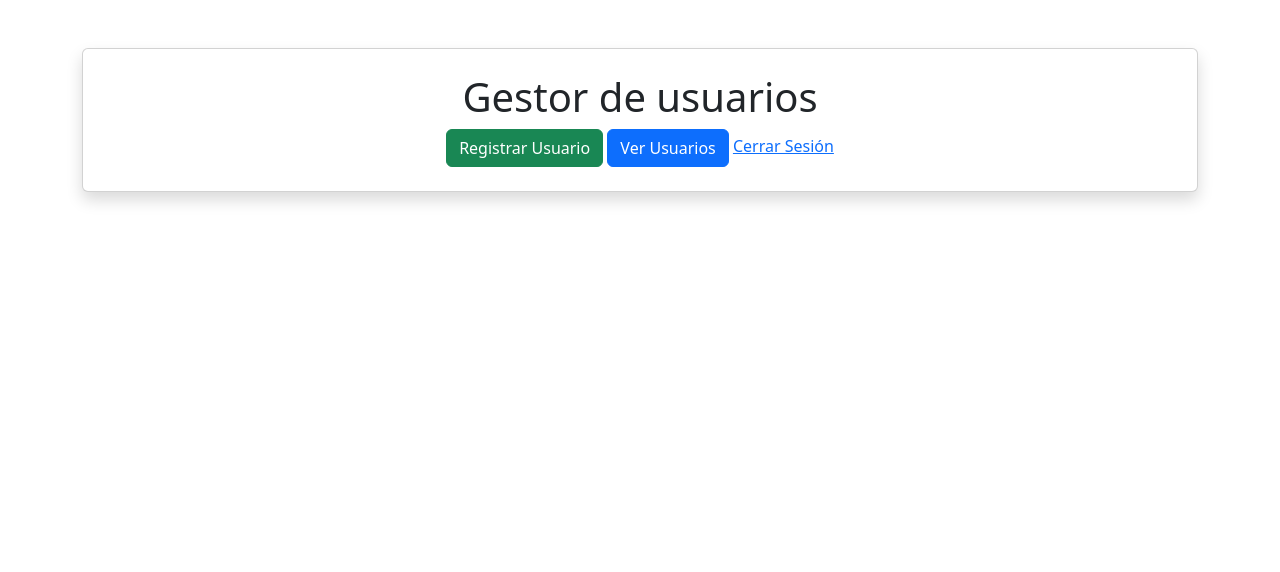
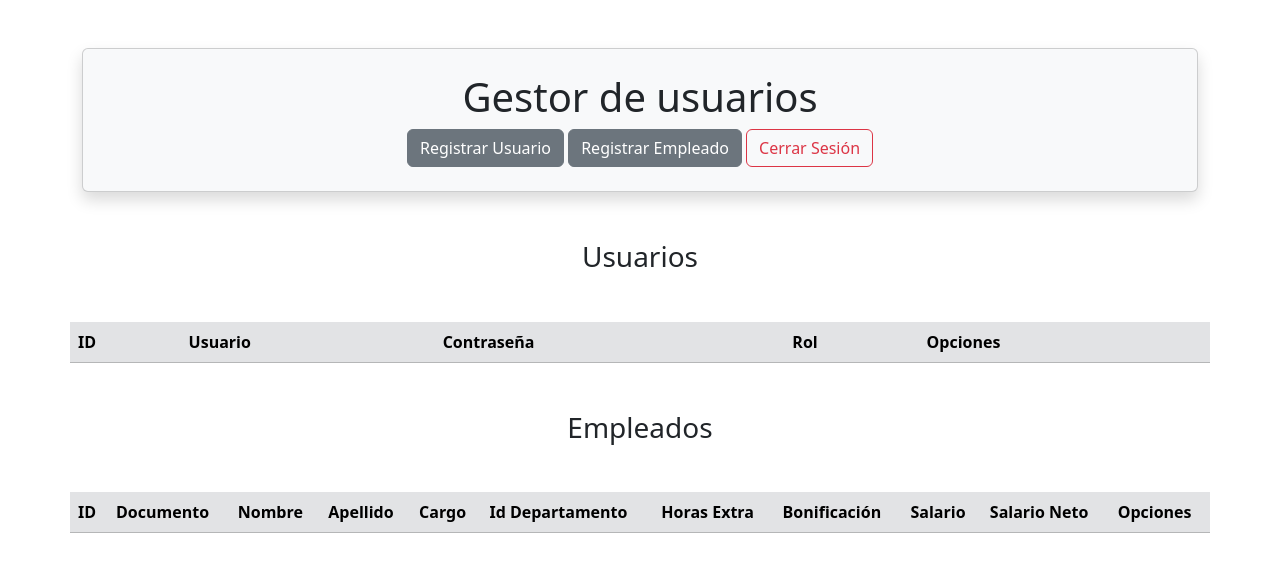
Before and after one commit to linzam31/Gest_Usu_DanielaZ, a Flask app: page / in a window 1280 px wide. Shown: the top 572 px of the page. Run offline with Flask 3, Linux system fonts and the light colour scheme; lists and menus that the app fills with data are empty.

Commit message:
diseño panel empleado

```diff
--- a/app.py
+++ b/app.py
@@ -12,35 +12,8 @@ def inicio():
     return render_template("index.html")
 
 #crear la ruta para registrar usuarios
-@app.route('/guardar_usuario', methods=['POST'])
-def guardar_usuario():
 
-    usuario = request.form['txtnombre']
-    password = request.form['txtpass']
-    rolusu = request.form['txtrol']
-    documento = request.form['txtdocumento']
-
-    #llamar a la conexión
-
-    conn = conectar()
-    cursor = conn.cursor()
-
-    #crear el sql
-    sql = "INSERT INTO usuarios (usuario, pasword, rol, docu_emple) VALUES (%s,%s,%s,%s) "
-    cursor.execute(sql,(usuario, password, rolusu, documento))
-    conn.commit()
-
-
-    return "Usuario guardado"
 
 
 if __name__ == '__main__':
     app.run(debug=True)
-
-
-
-
-
-
-#validar que el empleado ya exista:       o no en la base de datos
-# si no existe: no esta registrado el empleado
--- a/static/style.css
+++ b/static/style.css
@@ -6,3 +6,8 @@ font-family: Arial, Helvetica, sans-serif;
 h1{
     font-weight: bold;
 }
+
+table{
+    border-radius: 20px;
+
+}
--- a/templates/index.html
+++ b/templates/index.html
@@ -9,23 +9,91 @@
 
 </head>
 <body>
-    <div class="container mt-5">
-        <div class="card shadow p-4">
+    <div class="container  mt-5">
+        <div class="card shadow bg-light p-4">
             <h1 class="text-center">Gestor de usuarios</h1>
             <div class="text-center">
-                <button type = "button" class="btn btn-success" data-bs-toggle="modal" data-bs-target="#myModal">
+                <button type = "button" class="btn btn-secondary" data-bs-toggle="modal" data-bs-target="#myModal">
                 Registrar Usuario
                 </button>
-                <button class="btn btn-primary">
-                    Ver Usuarios
+                <button class="btn btn-secondary" data-bs-toggle="modal" data-bs-target="#myModal2">
+                    Registrar Empleado
                 </button>
-                <a href="{{url_for('salir')}}">Cerrar Sesión</a>
+                <a href="{{url_for('salir')}}" class="btn btn-outline-danger">Cerrar Sesión</a>
             </div>
 
             <!-- llamar al modal-->
             {% include 'registrarusu.html' %}
+            {% include 'regis_emple.html' %}
         </div>
     </div>
+    <h3 class="text-center mt-5">Usuarios</h3>
+    <table class="table table-secondary container my-5">
+            <thead>
+                <tr>
+                    <th >ID</th>
+                    <th >Usuario</th>
+                    <th >Contraseña</th>
+                    <th >Rol</th>
+                    <th >Opciones</th>
+                </tr>
+            </thead>
+            <tbody>
+                {% for x in user %}
+                <tr>
+                    <td>{{ x[0]}}</td>
+                    <td>{{ x[1]}}</td>
+                    <td>{{ x[2]}}</td>
+                    <td>{{ x[3]}}</td>
+                    <td>
+                        <a href="{{url_for('editar_usu', id=x[0])}}" class="btn btn-outline-secondary">Editar</a>
+                        <a href="{{url_for('eliminar_usuario', id=x[0])}}" class="btn btn-outline-danger"
+                        onclick="return confirm('¿Estas seguro que deseas eliminar este usuario?')">Eliminar</a>
+                </tr>
+                {% endfor %}
+            </tbody>
+    </table>
+
+            <h3 class="text-center mt-5">Empleados</h3>
+    <table class="table table-secondary container my-5">
+            <thead>
+                <tr>
+                    <th >ID</th>
+                    <th >Documento</th>
+                    <th >Nombre</th>
+                    <th >Apellido</th>
+                    <th >Cargo</th>
+                    <th >Id Departamento</th>
+                    <th >Horas Extra</th>
+                    <th >Bonificación</th>
+                    <th >Salario</th>
+                    <th >Salario Neto</th>
+                    <th >Opciones</th>
+                </tr>
+            </thead>
+            <tbody>
+                {% for e in emple %}
+                <tr>
+                    <td>{{ e[0]}}</td>
+                    <td>{{ e[1]}}</td>
+                    <td>{{ e[2]}}</td>
+                    <td>{{ e[3]}}</td>
+                    <td>{{ e[4]}}</td>
+                    <td>{{ e[11]}}</td>
+                    <td>{{ e[6]}}</td>
+                    <td>{{ e[7]}}</td>
+                    <td>{{ e[5]}}</td>
+                    <td>{{ e[10]}}</td>
+
+                    <td>
+                        <a href="{{url_for('editar_empleado', id=e[0])}}" class="btn btn-outline-secondary">Editar</a>
+                        <a href="{{url_for('eliminar_empleado', id=e[0])}}" class="btn btn-outline-danger"
+                        onclick="return confirm('¿Estas seguro que deseas eliminar este empleado?')">Eliminar</a>
+                </tr>
+                {% endfor %}
+            </tbody>
+    </table>
+
 </body>
 </html>
 
--- /dev/null
+++ b/templates/regis_emple.html
@@ -0,0 +1,94 @@
+<!DOCTYPE html>
+<html lang="en">
+
+<head>
+    <meta charset="UTF-8">
+    <meta name="viewport" content="width=device-width, initial-scale=1.0">
+    <link rel="stylesheet" href="{{url_for('static', filename='estilo.css')}}">
+    <link href="https://cdn.jsdelivr.net/npm/bootstrap@5.3.8/dist/css/bootstrap.min.css" rel="stylesheet">
+    <script src="https://cdn.jsdelivr.net/npm/bootstrap@5.3.8/dist/js/bootstrap.bundle.min.js"></script>
+    <title>Document</title>
+</head>
+
+<body>
+
+    <!--creamos el modal-->
+    <div class="modal" id="myModal2">
+        <div class="modal-dialog">
+            <div class="modal-content">
+                <!--definir el header-->
+                <div class="modal-header ">
+                    <h4 class="modal-title">REGISTRO DE EMPLEADOS</h4>
+                    <button type="button" class="btn-close" data-bs-dismiss="modal"></button>
+                </div>
+
+                <!--crear formulario para empleado -->
+                <div class="modal-body">
+                    <form method="POST" action="{{ url_for('registrar_empleado') }}">
+                        <div class="mb-3 mt-3">
+                            <label>Nombre</label>
+                            <input type="text" class="form-control" name="nombre"
+                                placeholder="ingresar nombre empleado">
+                        </div>
+
+                        <div class="mb-3">
+                            <label>Apellido</label>
+                            <input type="text" class="form-control" placeholder="ingresar apellido" name="apellido">
+                        </div>
+
+                        <div class="mb-3">
+                            <label>Documento</label>
+                            <input type="number" class="form-control" placeholder="ingresar documento empleado" name="documento"
+                                name="documento">
+                        </div>
+
+                        <div class="mb-3">
+                            <label>Cargo</label>
+                            <input type="text" class="form-control" placeholder="ingresar cargo empleado"
+                                name="cargo">
+                        </div>
+
+
+                        <div class="mb-3">
+                            <label>Departamento</label>
+                            <select name="departamento" id="depa" class="form-control">
+                                <option value="Recursos humanos">Recursos humanos</option>
+                                <option value="Sistemas">Sistemas</option>
+                                <option value="Administracion">Administracion</option>
+                                <option value="Contabilidad">Contabilidad</option>
+                                <option value="Cafeteria">Cafeteria</option>
+                                <option value="Zonajuegos">Zona de Juegos</option>
+                                <option value="Red de medios">Coordinacion</option>
+                            </select>
+
+                        </div>
+
+
+
+                        <div class="mb-3">
+                            <label>Horas Extra</label>
+                            <input type="text" class="form-control" placeholder="ingresar el salario del empleado"
+                                name="ho_ex">
+                        </div>
+
+                        <div class="mb-3">
+                            <label>Bonificación</label>
+                            <input type="text" class="form-control" placeholder="ingresar el salario del empleado"
+                                name="bonificacion">
+                        </div>
+
+                        <div class="modal-footer">
+                            <button type="submit" class="btn btn-primary" data-bs-dismiss="modal">
+                                Registrar
+                            </button>
+                        </div>
+                    </form>
+                </div>
+                <!--definir el pie de pagina del formulario-->
+
+            </div>
+        </div>
+    </div>
+</body>
+
+</html>
--- a/templates/registrarusu.html
+++ b/templates/registrarusu.html
@@ -21,7 +21,7 @@
                 <!--definir el cuerpo modal formulario-->
                 <div class="modal-body">
                     <!-- Formulario de registro de usuario -->
-                    <form method="POST" action="">
+                    <form method="POST" action="{{url_for('guardar_usuario')}}">
                         <div class="mb-3">
                             <label for="nombre" class="form-label">Nombre:</label>
                             <input type="text" class="form-control" name="txtnombre" placeholder="Ingrese su nombre">
@@ -34,7 +34,7 @@
                         <div class="mb-3">
                             <label>Rol:</label>
                             <select class="form-control" name="txtrol">
-                                <option value="user">Usuario</option>
+                                <option value="Empleado">Empleado</option>
                                 <option value="admin">Administrador</option>
                             </select>
                         </div>
@@ -42,7 +42,7 @@
                             <label>Documento:</label>
                             <input type="number" class="form-control" placeholder="Ingrese documento de ususario" name="txtdocumento">
                         </div>
-                        <button type="submit" class="btn btn-danger" data-bs-dismiss="modal">Registrar</button>
+                        <button type="submit" class="btn btn-outline-primary" data-bs-dismiss="modal">Registrar</button>
                     </form>
                 </div>
 
```
Also changed, not shown: apps.py (+239 -9 lines), templates/editar_emple.html (added, +77 -0 lines), templates/editar_usu.html (added, +56 -0 lines), templates/usuarios.html (deleted).
